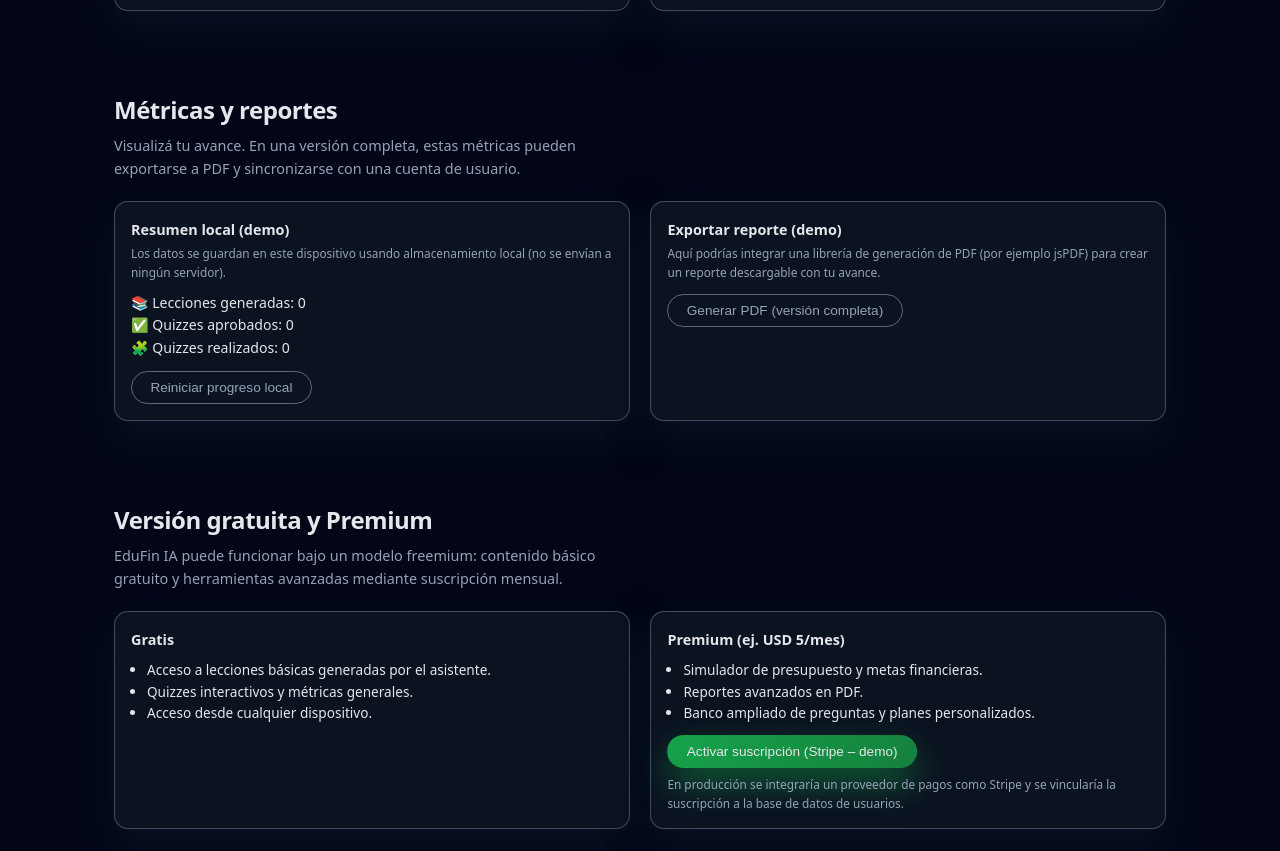
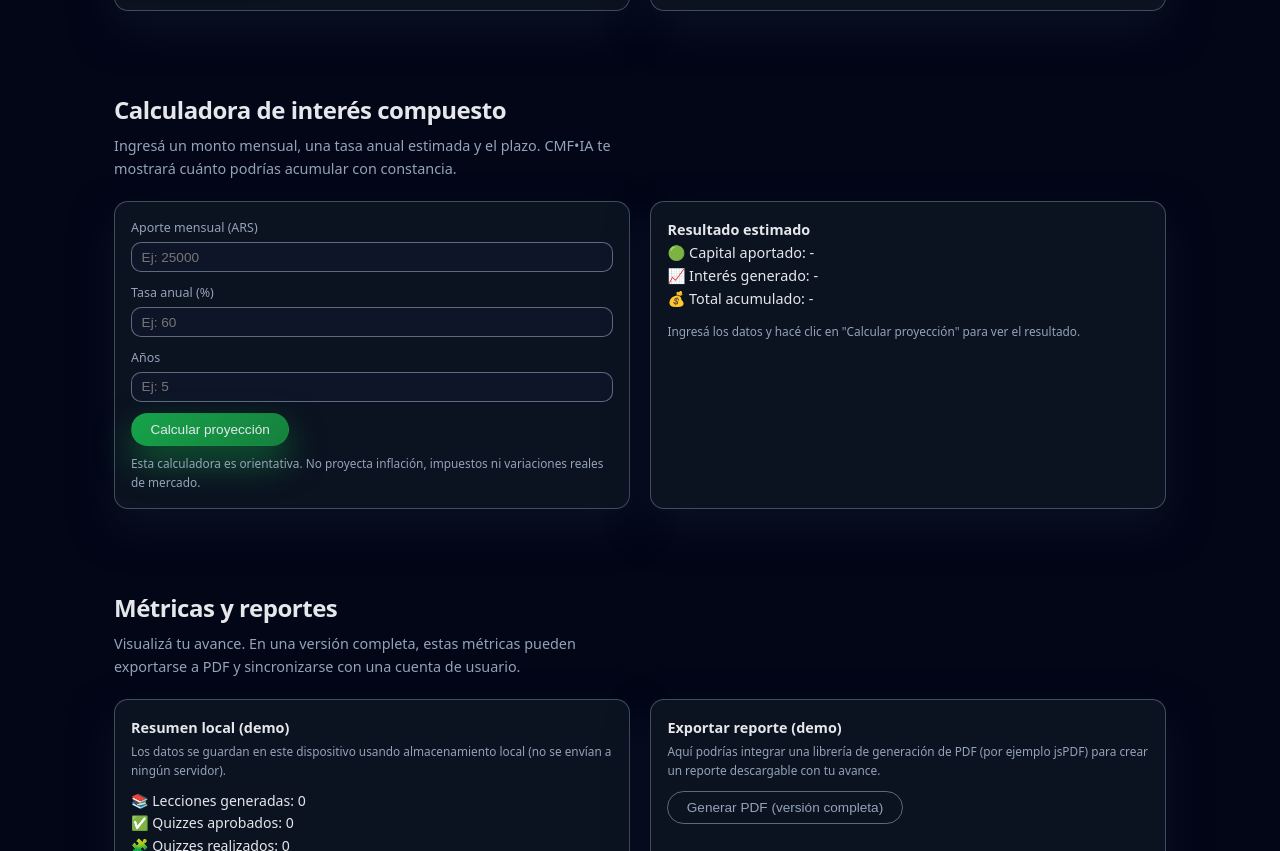
Before and after one commit to cynthiaManna/edufin-ia, a plain HTML site: page index.html in a window 1280 px wide. Shown: the part 2358-3209 px from the top of the page. Drawn offline with Linux system fonts and the light colour scheme.

Commit message:
Agrego calculadora de interés compuesto a CMF•IA

```diff
--- a/index.html
+++ b/index.html
@@ -724,6 +724,55 @@
       </div>
     </section>
 
+    <!-- CALCULADORA INTERÉS COMPUESTO -->
+<section id="interes">
+  <h2 class="section-title">Calculadora de interés compuesto</h2>
+  <p class="section-subtitle">
+    Ingresá un monto mensual, una tasa anual estimada y el plazo. CMF•IA te mostrará cuánto podrías acumular con constancia.
+  </p>
+
+  <div class="grid-2">
+    <!-- Inputs -->
+    <div class="card">
+      <div class="field">
+        <label for="int-aporte">Aporte mensual (ARS)</label>
+        <input id="int-aporte" type="number" min="0" placeholder="Ej: 25000" />
+      </div>
+
+      <div class="field">
+        <label for="int-tasa">Tasa anual (%)</label>
+        <input id="int-tasa" type="number" min="0" step="0.1" placeholder="Ej: 60" />
+      </div>
+
+      <div class="field">
+        <label for="int-anios">Años</label>
+        <input id="int-anios" type="number" min="1" placeholder="Ej: 5" />
+      </div>
+
+      <button class="btn btn-primary" type="button" onclick="calcularInteres()">
+        Calcular proyección
+      </button>
+
+      <p class="tiny" style="margin-top:.5rem;">
+        Esta calculadora es orientativa. No proyecta inflación, impuestos ni variaciones reales de mercado.
+      </p>
+    </div>
+
+    <!-- Resultados -->
+    <div class="card">
+      <p><strong>Resultado estimado</strong></p>
+      <ul style="font-size:.9rem;list-style:none;padding-left:0;">
+        <li>🟢 Capital aportado: <span id="int-res-aportado">-</span></li>
+        <li>📈 Interés generado: <span id="int-res-interes">-</span></li>
+        <li>💰 Total acumulado: <span id="int-res-total">-</span></li>
+      </ul>
+      <p id="int-res-mensaje" class="tiny" style="margin-top:.7rem;">
+        Ingresá los datos y hacé clic en "Calcular proyección" para ver el resultado.
+      </p>
+    </div>
+  </div>
+</section>
+
     <!-- PROGRESO -->
     <section id="progreso">
       <h2 class="section-title">Métricas y reportes</h2>
@@ -1009,6 +1058,34 @@
   }
 
   document.getElementById("year").textContent = new Date().getFullYear().toString();
+ function calcularInteres() {
+  const aporte = parseFloat(document.getElementById("int-aporte").value) || 0;
+  const tasa = parseFloat(document.getElementById("int-tasa").value) / 100 || 0;
+  const anios = parseFloat(document.getElementById("int-anios").value) || 0;
+  const meses = anios * 12;
+
+  let total = 0;
+
+  for (let i = 0; i < meses; i++) {
+    total = (total + aporte) * (1 + tasa / 12);
+  }
+
+  const aportado = aporte * meses;
+  const interes = total - aportado;
+
+  document.getElementById("int-res-aportado").textContent = aportado.toLocaleString("es-AR");
+  document.getElementById("int-res-interes").textContent = interes.toLocaleString("es-AR");
+  document.getElementById("int-res-total").textContent = total.toLocaleString("es-AR");
+
+  if (tasa > 0 && aporte > 0 && anios > 0) {
+    document.getElementById("int-res-mensaje").textContent =
+      "🎯 Constancia + interés compuesto = crecimiento exponencial. ¡Bien pensado!";
+  } else {
+    document.getElementById("int-res-mensaje").textContent =
+      "Ingresá valores reales para ver la magia del interés compuesto.";
+  }
+}
+
   renderMetrics();
 </script>
 </body>
```
